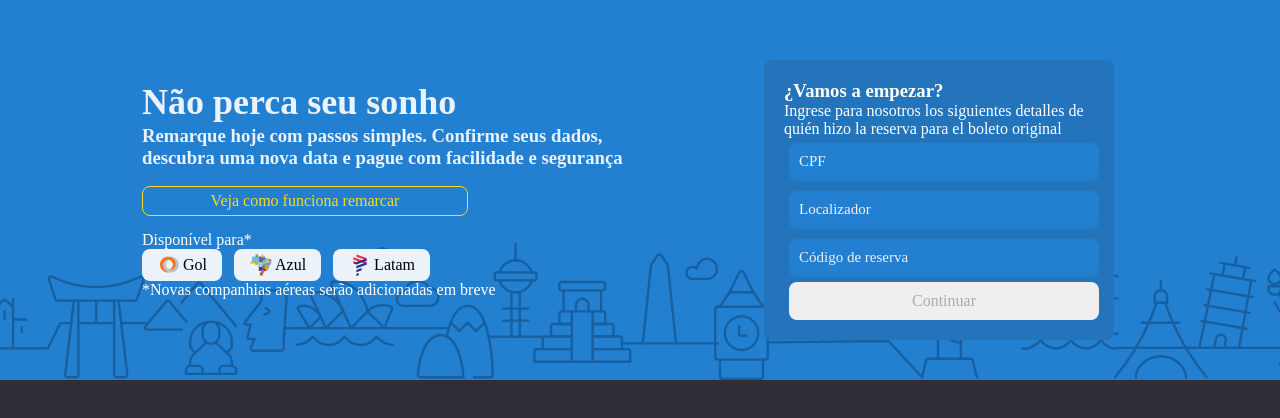
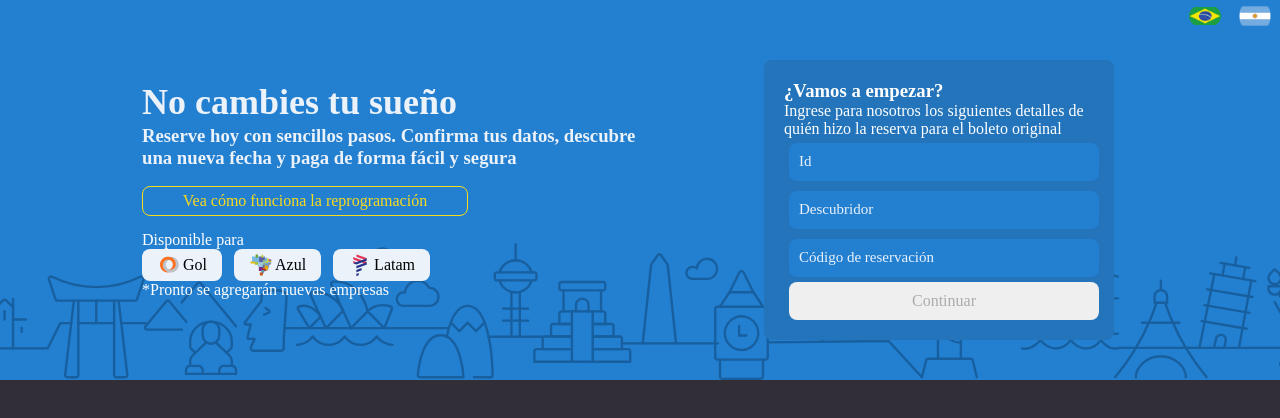
Before and after one commit to EdilsonAndrade/theme-styledcomponent, a React (Create React App) app: page / in a window 1280 px wide. Shown: the top 418 px of the page. Built offline with nearby package versions, Linux system fonts and the light colour scheme; a web font is replaced by a local one.

Commit message:
finalizing internacionalization with react intl

```diff
--- a/src/App.tsx
+++ b/src/App.tsx
@@ -6,13 +6,22 @@
 import blackfriday from './styles/theme/blackfriday';
 import { I18nProvider, LOCALES } from './i18n';
 import Remarcacao from './pages/Remarcacao';
+import Header from './components/Header';
 
 const App: React.FC = (props: any) => {
   const [locale, setLocale] = useState(LOCALES.SPANISH_AR);
 
+  const handleChangeFlag = (e:string)=>{
+    if(e ==="bra"){
+      setLocale(LOCALES.PORTUGUESE)
+    }else if(e==="ar"){
+      setLocale(LOCALES.SPANISH_AR)
+    }
+  }
   return (
     <ThemeProvider theme={window.location.search.includes('cvc') ? cvc : window.location.search.includes('blackfriday') ? blackfriday : sub} >
       <I18nProvider locale={locale}>
+        <Header event={(e:any)=>handleChangeFlag(e)} />
         <Remarcacao />
       </I18nProvider>
       <GlobalStyle />
--- /dev/null
+++ b/src/components/Header/index.tsx
@@ -0,0 +1,20 @@
+import React from 'react';
+
+import { Container } from './styles';
+import Brazil from '../../assets/img/brazil.png';
+import Argentina from '../../assets/img/argentina.png';
+interface Props{
+    event:any
+}
+const Header: React.FC<Props> = ({event}) => {
+  return (
+      <Container>
+          <div>
+              <img src={Brazil} alt="BRA" className="bra" onClick={()=>event("bra")} />
+              <img src={Argentina} alt="AR"  onClick={()=>event("ar")}/>
+          </div>
+      </Container>
+  )
+}
+
+export default Header;
--- /dev/null
+++ b/src/components/Header/styles.ts
@@ -0,0 +1,25 @@
+import styled from 'styled-components';
+
+export const Container = styled.nav`
+  position:fixed;
+  top:0;
+  width:100%;
+  display:flex;
+  justify-content:flex-end;
+
+
+  div{
+      width:100px;
+      display:flex;
+      justify-content:space-around;
+      align-items:center;
+      img{
+        width:32px;
+        height:32px;
+        border-radius:50%;
+      }
+      .bra{
+        height:24px;
+      }
+  }
+`;
--- a/src/i18n/translate.tsx
+++ b/src/i18n/translate.tsx
@@ -1,12 +1,13 @@
 import React from 'react';
-import { FormattedMessage } from 'react-intl';
-
+import { FormattedMessage, IntlShape } from 'react-intl';
+import {injectIntl} from 'react-intl';
 interface TranslateProps{
     id:string;
     value?:{},
+    intl: IntlShape
 };
 
-const translate:React.FC<TranslateProps> = ({id, value}) =>(
+const translate:React.FC<TranslateProps> = ({id, value, intl}) =>(
     <FormattedMessage id={id} values={{...value}} defaultMessage="" />
 )
-export default translate;
+export default injectIntl(translate);
--- a/src/pages/Remarcacao/DontLoseYourDream/index.tsx
+++ b/src/pages/Remarcacao/DontLoseYourDream/index.tsx
@@ -3,20 +3,21 @@
 import Azul from '../../../assets/img/azul.png';
 import Latam from '../../../assets/img/Latam.png';
 import { Container, Content, MainTitleContent, ButtonContent, CardsCiaContent, Card } from './styles';
+import translate from '../../../i18n/translate'
 
 const DontLoseYuorDream: React.FC = () => {
     return (
         <Container>
             <Content>
                 <MainTitleContent>
-                    Não perca seu sonho
+                    {translate({id:"DontLooseYourDream"})}
           </MainTitleContent>
-                <h3>Remarque hoje com passos simples. Confirme seus dados, descubra uma nova data e pague com facilidade e segurança</h3>
+                <h3>{translate({id:"MarkdownHere"})}</h3>
                 <ButtonContent>
-                    Veja como funciona remarcar
+                {translate({id:"SeeHow"})}
           </ButtonContent>
                 <caption>
-                    Disponível para*
+                {translate({id:"Available"})}
           </caption>
                 <CardsCiaContent>
                     <Card>
@@ -32,7 +33,7 @@
                         <span>Latam</span>
                     </Card>
                 </CardsCiaContent>
-                <caption>*Novas companhias aéreas serão adicionadas em breve </caption>
+                <caption>{translate({id:"NewCompanies"})}</caption>
             </Content>
         </Container>
     )
--- a/src/pages/Remarcacao/LetsStart/index.tsx
+++ b/src/pages/Remarcacao/LetsStart/index.tsx
@@ -1,22 +1,25 @@
 import React from 'react';
+import { injectIntl, IntlShape } from 'react-intl';
 import translate from '../../../i18n/translate'
-
 import { Container, Content, ButtonContent } from './styles';
 import InputText from '../../../components/InputText';
 
-const LetsStart: React.FC = () => {
+interface Props{
+    intl:IntlShape
+}
+const LetsStart: React.FC<Props> = ({intl}) => {
     return (
         <Container>
             <Content>
                 <h3>{translate({id:"LetsStart"})}</h3>
                 <label>{translate({id:"UserInfoData"})}</label>
-                <InputText placeHolder="CPF" />
-                <InputText placeHolder="Localizador" />
-                <InputText placeHolder="Código de reserva" />
+                <InputText placeHolder={intl.formatMessage({id:"Id"})} />
+                <InputText placeHolder={intl.formatMessage({id:"LocCode"})}/>
+                <InputText placeHolder={intl.formatMessage({id:"BookCode"})} />
                 <ButtonContent disabled>{translate({id:"NextButton"})}</ButtonContent>
             </Content>
         </Container>
     );
 }
 
-export default LetsStart;
+export default injectIntl(LetsStart);
--- a/src/pages/Remarcacao/index.tsx
+++ b/src/pages/Remarcacao/index.tsx
@@ -3,6 +3,7 @@
 import { Container } from './styles';
 import DontLoseYourDream from './DontLoseYourDream';
 import LetsStart from './LetsStart';
+
 const Remarcacao: React.FC = () => {
   return (
         <Container>
--- a/src/styles/global.ts
+++ b/src/styles/global.ts
@@ -21,7 +21,7 @@
     font-family: ${props=>props.theme.fonts.name}
 
   }
-  button{
+  button,img{
     cursor: pointer;
   }
 `;
```
Also changed, not shown: src/assets/img/argentina.png (added), src/assets/img/brazil.png (added).
